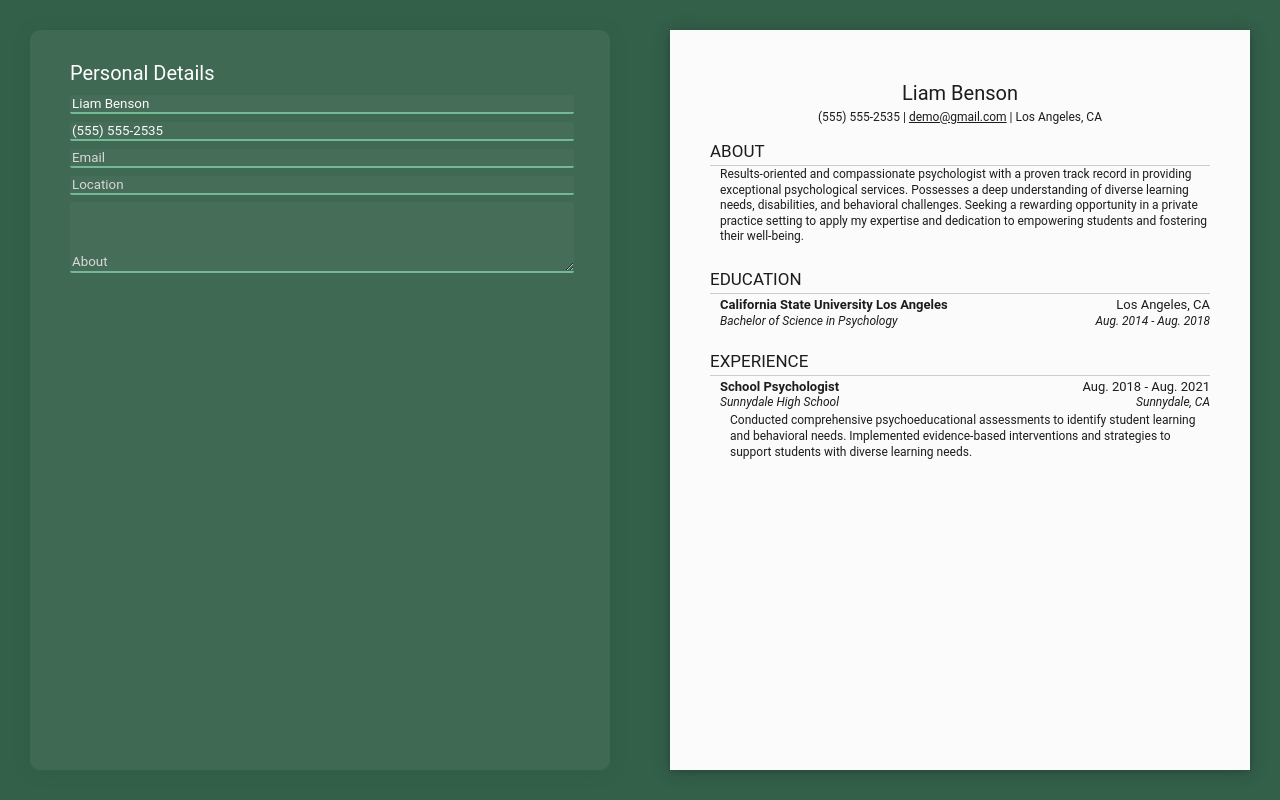
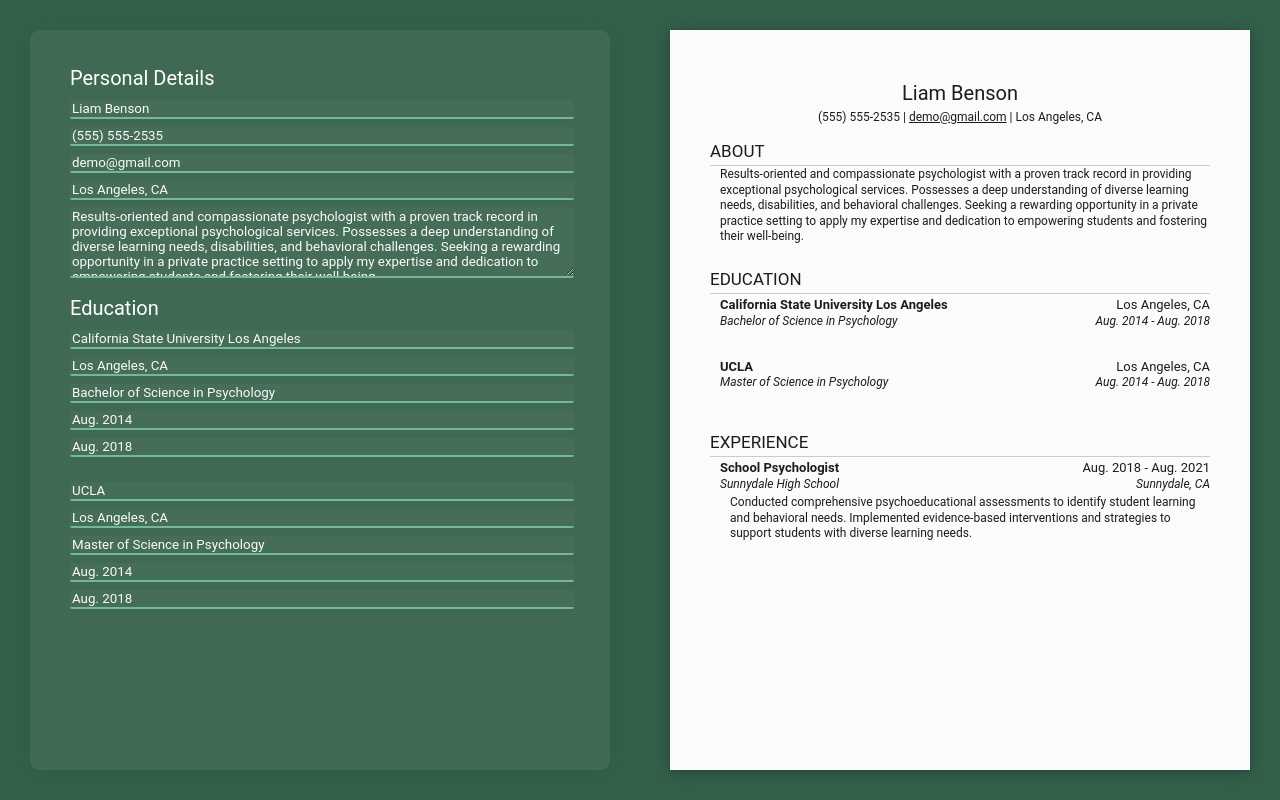
Before and after one commit to kristenmazza/cv-application, a React (Vite) app: page / in a window 1280 px wide. Built offline with nearby package versions, Linux system fonts and the light colour scheme.

Commit message:
Create education form section

```diff
--- a/src/components/App.jsx
+++ b/src/components/App.jsx
@@ -8,8 +8,30 @@ import Resume from './Resume'
 function App() {
   const [name, setName] = useState("Liam Benson");
   const [number, setNumber] = useState("(555) 555-2535");
-  // const [email, setEmail] = useState("demo@gmail.com");
-  // const [location, setLocation] = useState("Los Angeles, CA");
+  const [email, setEmail] = useState("demo@gmail.com");
+  const [location, setLocation] = useState("Los Angeles, CA");
+  const [summary, setSummary] = useState("Results-oriented and compassionate psychologist with a proven track record in providing exceptional psychological services. Possesses a deep understanding of diverse learning needs, disabilities, and behavioral challenges. Seeking a rewarding opportunity in a private practice setting to apply my expertise and dedication to empowering students and fostering their well-being.")
+
+  const initialEducationEntries = [
+    {
+      school: "California State University Los Angeles",
+      schoolLocation: "Los Angeles, CA",
+      schoolDegree: "Bachelor of Science in Psychology",
+      schoolDateStart: "Aug. 2014",
+      schoolDateEnd: "Aug. 2018",
+      id: crypto.randomUUID(),
+    },
+    {
+      school: "UCLA",
+      schoolLocation: "Los Angeles, CA",
+      schoolDegree: "Master of Science in Psychology",
+      schoolDateStart: "Aug. 2014",
+      schoolDateEnd: "Aug. 2018",
+      id: crypto.randomUUID(),
+    },
+  ];
+
+  const [educationEntries, setEducationEntries] = useState(initialEducationEntries);
 
   return (
     <div className="content">
@@ -18,10 +40,22 @@ function App() {
         setName={setName}
         number={number}
         setNumber={setNumber}
+        email={email}
+        setEmail={setEmail}
+        location={location}
+        setLocation={setLocation}
+        summary={summary}
+        setSummary={setSummary}
+        educationEntries={educationEntries}
+        setEducationEntries={setEducationEntries}
       />
       <Resume
         name={name}
         number={number}
+        email={email}
+        location={location}
+        summary={summary}
+        educationEntries={educationEntries}
       />
     </div>
   )
--- a/src/components/Editor.jsx
+++ b/src/components/Editor.jsx
@@ -8,7 +8,7 @@ export default function Editor(props) {
     )
 }
 
-function Form({name, setName, number, setNumber}) {
+function Form(props) {
     return (
         <form>
             <section>
@@ -21,8 +21,8 @@ function Form({name, setName, number, setNumber}) {
                             id="input-name"
                             name="name"
                             placeholder="Name"
-                            value={name}
-                            onChange={(e) => setName(e.target.value)}
+                            value={props.name}
+                            onChange={(e) => props.setName(e.target.value)}
                         ></input>
                     </label>
                     <label htmlFor="input-number">
@@ -32,32 +32,132 @@ function Form({name, setName, number, setNumber}) {
                             id="input-number"
                             name="number"
                             placeholder="Phone Number"
-                            value={number}
-                            onChange={(e) => setNumber(e.target.value)}>
-                        </input>
+                            value={props.number}
+                            onChange={(e) => props.setNumber(e.target.value)}
+                        ></input>
                     </label>
                     <label htmlFor="input-email">
                         <div className="hidden">email</div>
-                        <input type="text" id="input-email" name="email" placeholder="Email" value=""></input>
+                        <input
+                            type="text"
+                            id="input-email"
+                            name="email"
+                            placeholder="Email"
+                            value={props.email}
+                            onChange={(e) => props.setEmail(e.target.value)}
+                        ></input>
                     </label>
                     <label htmlFor="input-location">
                         <div className="hidden">location</div>
-                        <input type="text" id="input-location" name="location" placeholder="Location" value=""></input>
+                        <input
+                            type="text"
+                            id="input-location"
+                            name="location"
+                            placeholder="Location"
+                            value={props.location}
+                            onChange={(e) => props.setLocation(e.target.value)}
+                        ></input>
                     </label>
                     <label htmlFor="input-about">
                         <div className="hidden">about</div>
-                        <textarea id="input-about" name="about" placeholder="About"></textarea>
+                        <textarea
+                            id="input-about"
+                            name="about"
+                            placeholder="About"
+                            value={props.summary}
+                            onChange={(e) => props.setSummary(e.target.value)}
+                        ></textarea>
                     </label>
                 </div>
             </section>
+            <section>
+                <h2 className="editor-heading">Education</h2>
+                    <FormEducation {...props} />
+            </section>
         </form>
+    )
+}
+
+function FormEducation(props) {
+    return (
+        <>
+            {props.educationEntries.map(entry => (
+                <div className="form-group education-entry" key={entry.id}>
+                    <label htmlFor="input-school-name">
+                        <div className="hidden">university</div>
+                        <input
+                            type="text"
+                            id="input-school-name"
+                            name="school-name"
+                            placeholder="University"
+                            value={entry.school}
+                        // onChange={(e) => setName(e.target.value)}
+                        ></input>
+                    </label>
+                    <label htmlFor="input-school-location">
+                        <div className="hidden">location</div>
+                        <input
+                            type="text"
+                            id="input-school-location"
+                            name="school-location"
+                            placeholder="Location"
+                            value={entry.schoolLocation}
+                        // onChange={(e) => setName(e.target.value)}
+                        ></input>
+                    </label>
+                    <label htmlFor="input-school-degree">
+                        <div className="hidden">degree</div>
+                        <input
+                            type="text"
+                            id="input-school-degree"
+                            name="school-degree"
+                            placeholder="Degree"
+                            value={entry.schoolDegree}
+                        // onChange={(e) => setName(e.target.value)}
+                        ></input>
+                    </label>
+                     <label htmlFor="input-school-date-start">
+                        <div className="hidden">start date</div>
+                        <input
+                            type="text"
+                            id="input-school-date-start"
+                            name="school-date-start"
+                            placeholder="Start Date"
+                            value={entry.schoolDateStart}
+                        // onChange={(e) => setName(e.target.value)}
+                        ></input>
+                    </label>
+                    <label htmlFor="input-school-date-end">
+                        <div className="hidden">end date</div>
+                        <input
+                            type="text"
+                            id="input-school-date-end"
+                            name="school-date-end"
+                            placeholder="End Date"
+                            value={entry.schoolDateEnd}
+                        // onChange={(e) => setName(e.target.value)}
+                        ></input>
+                    </label>
+                </div>
+            ))}
+           </>
     )
 }
 
 // Prop types
 Form.propTypes = {
     name: PropTypes.string,
-    setName: PropTypes.string,
+    setName: PropTypes.func,
     number: PropTypes.string,
-    setNumber: PropTypes.string
+    setNumber: PropTypes.func,
+    email: PropTypes.string,
+    setEmail: PropTypes.func,
+    location: PropTypes.string,
+    setLocation: PropTypes.func,
+    summary: PropTypes.string,
+    setSummary: PropTypes.func,
 }
+
+FormEducation.propTypes = {
+    educationEntries: PropTypes.array,
+}
--- a/src/components/Resume.jsx
+++ b/src/components/Resume.jsx
@@ -10,19 +10,19 @@ export default function Resume(props) {
     )
 }
 
-export function ResumeContent({name, number}) {
+export function ResumeContent({name, number, email, location, summary, educationEntries}) {
     return (
         <div className="resume-content">
             <ResumeContact
                 name={name}
                 number={number}
-                email={"demo@gmail.com"}
-                location={"Los Angeles, CA"}
+                email={email}
+                location={location}
             />
             <ResumeHeading title={"About"} />
-            <ResumeSummaryBlock summary={"Results-oriented and compassionate psychologist with a proven track record in providing exceptional psychological services. Possesses a deep understanding of diverse learning needs, disabilities, and behavioral challenges. Seeking a rewarding opportunity in a private practice setting to apply my expertise and dedication to empowering students and fostering their well-being."} />
+            <ResumeSummaryBlock summary={summary} />
             <ResumeHeading title={"Education"} />
-            <ResumeEducationBlock/>
+            <ResumeEducationBlock educationEntries={educationEntries} />
             <ResumeHeading title={("Experience")} />
             <ResumeExperienceBlock />
         </div>
@@ -58,24 +58,28 @@ function ResumeSummaryBlock({summary}) {
 }
 
 // Education section
-function ResumeEducationBlock() {
+function ResumeEducationBlock({educationEntries}) {
     return (
         <div className="resume-block">
-            {/* for each education entry, create entry below */}
-            <EducationEntry
-                school={"California State University Los Angeles"}
-                schoolLocation={"Los Angeles, CA"}
-                schoolDegree={"Bachelor of Science in Psychology"}
-                schoolDateStart={"Aug. 2014"}
-                schoolDateEnd={"Aug. 2018"}
-            />
+            {educationEntries.map(entry =>
+                <div className="education-entry" key={entry.id}>
+                    <EducationEntry
+                        school={entry.school}
+                        schoolLocation={entry.schoolLocation}
+                        schoolDegree={entry.schoolDegree}
+                        schoolDateStart={entry.schoolDateStart}
+                        schoolDateEnd={entry.schoolDateEnd}
+                    />
+                </div>
+            )}
         </div>
     )
 }
 
+
 function EducationEntry({school, schoolLocation, schoolDegree, schoolDateStart, schoolDateEnd}) {
     return (
-        <div className="education-entry">
+        <>
             <EducationEntrySubheading
                 school={school}
                 schoolLocation={schoolLocation}
@@ -85,7 +89,7 @@ function EducationEntry({school, schoolLocation, schoolDegree, schoolDateStart,
                 schoolDateStart={schoolDateStart}
                 schoolDateEnd={schoolDateEnd}
             />
-        </div>
+        </>
     )
 }
 
@@ -226,5 +230,13 @@ ExperienceEntrySubheadingItalics.propTypes = {
 
 ResumeContent.propTypes = {
     name: PropTypes.string,
-    number: PropTypes.string
+    number: PropTypes.string,
+    email: PropTypes.string,
+    location: PropTypes.string,
+    summary: PropTypes.string,
+    educationEntries: PropTypes.array,
 }
+
+ResumeEducationBlock.propTypes = {
+    educationEntries: PropTypes.array,
+}
--- a/src/styles/Editor.css
+++ b/src/styles/Editor.css
@@ -8,6 +8,7 @@ form {
     line-height: 1;
     color: #fefefe;
     margin: 8px 0;
+    padding-top: 5px;
 }
 
 .form-group {
@@ -71,3 +72,7 @@ textarea::placeholder {
     transform: translateY(50px);
     font-family: inherit;
 }
+
+.education-entry {
+    padding-bottom: 20px;
+}
```
Also changed, not shown: src/styles/Resume.css (line endings or trailing spaces).
